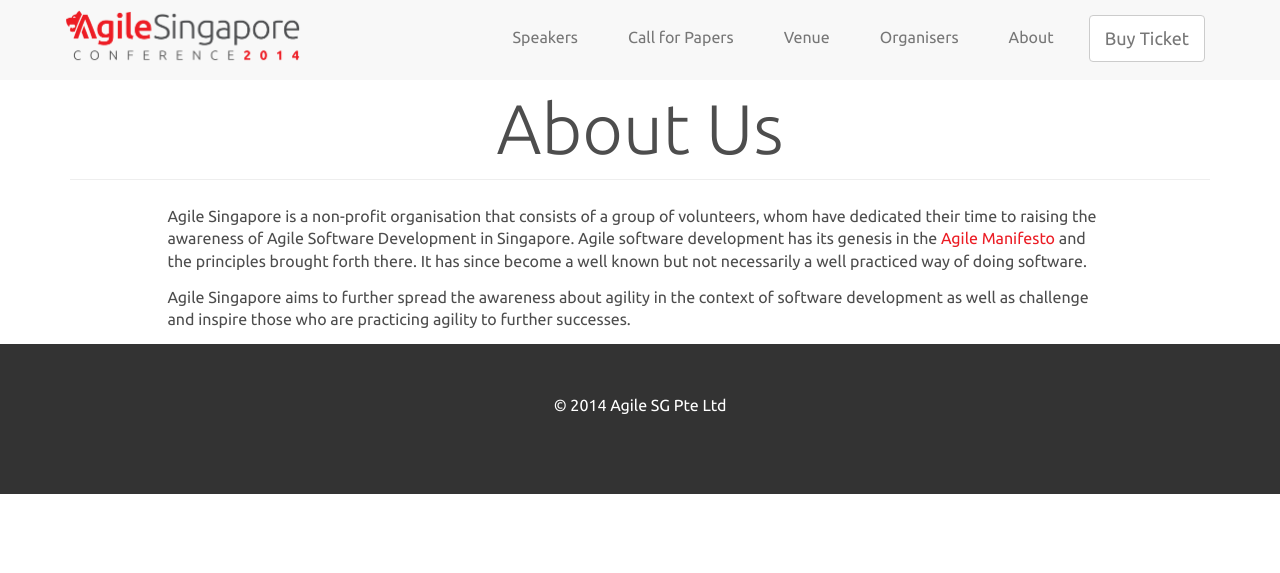
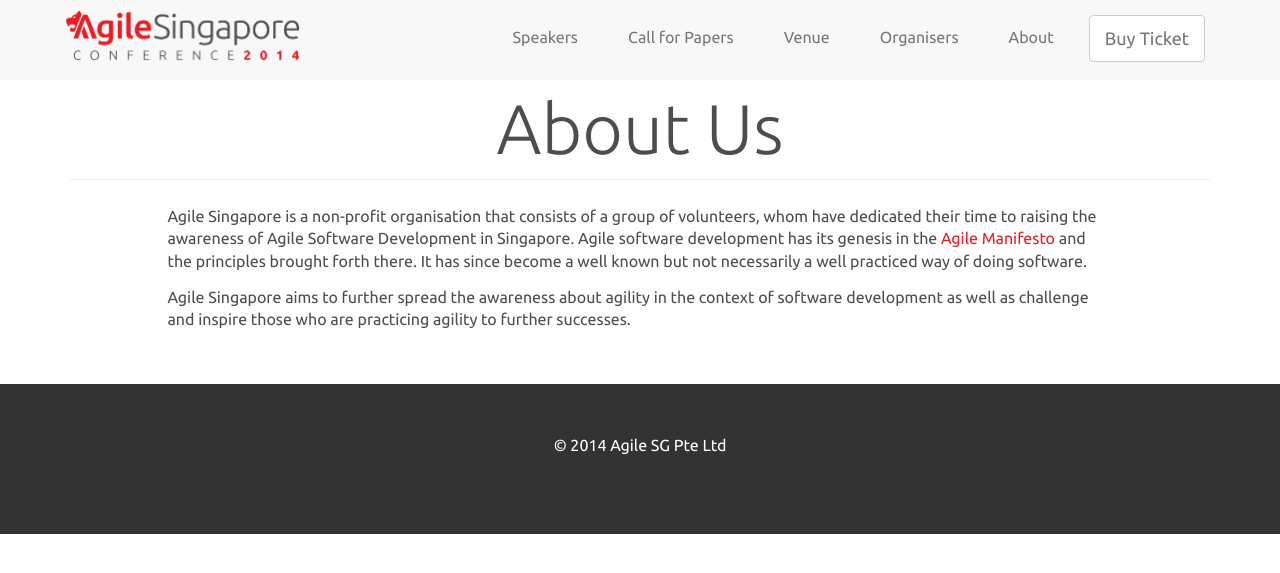
Before and after one commit to agilesingapore/2014, a Jekyll site: the page built from about.md, in a window 1280 px wide. Shown: the top 573 px of the page. Built offline with Jekyll 4.4.1, drawn with Linux system fonts in a browser that asks for light colours; nearby versions of some CDN libraries; Markdown is read by kramdown in place of the engine named in the settings.

Commit message:
Fixed missing div

```diff
--- a/about.md
+++ b/about.md
@@ -6,13 +6,14 @@
 
 <div class="about">
   <div class="container text-center">
-    <h1 class="page-header">About Us </h1>
+    <h1 class="page-header">About Us</h1>
     <div class="row">
       <div class="col-md-1">
       </div>
       <div class="col-md-10 text-left">
           <p>Agile Singapore is a non-profit organisation that consists of a group of volunteers, whom have dedicated their time to raising the awareness of Agile Software Development in Singapore. Agile software development has its genesis in the <a href="http://agilemanifesto.org" target="_blank">Agile Manifesto</a> and the principles brought forth there. It has since become a well known but not necessarily a well practiced way of doing software.</p>
-<p>Agile Singapore aims to further spread the awareness about agility in the context of software development as well as challenge and inspire those who are practicing agility to further successes.</p>
+          <p>Agile Singapore aims to further spread the awareness about agility in the context of software development as well as challenge and inspire those who are practicing agility to further successes.</p>
+      </div>
     </div>
   </div>
 </div>
--- a/css/main.css
+++ b/css/main.css
@@ -2,7 +2,7 @@
   font-size: 16px;
 }
 
-.papers, .venue, .organisers, .speakers {
+.papers, .venue, .organisers, .speakers, .about {
   margin-bottom: 40px;
 }
 
```
